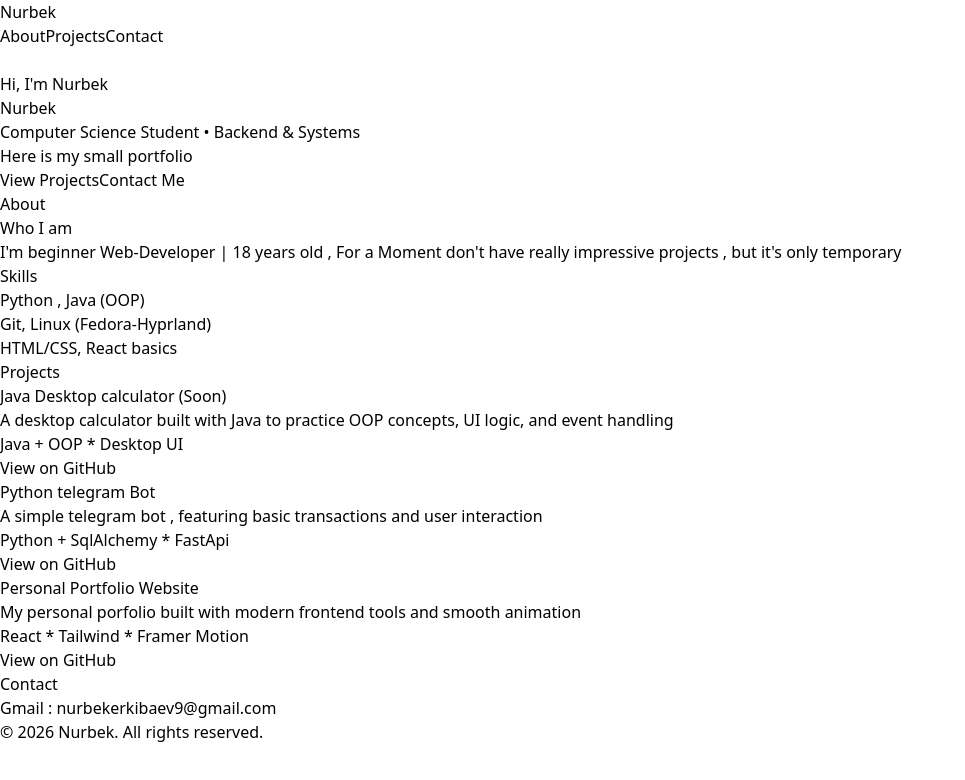
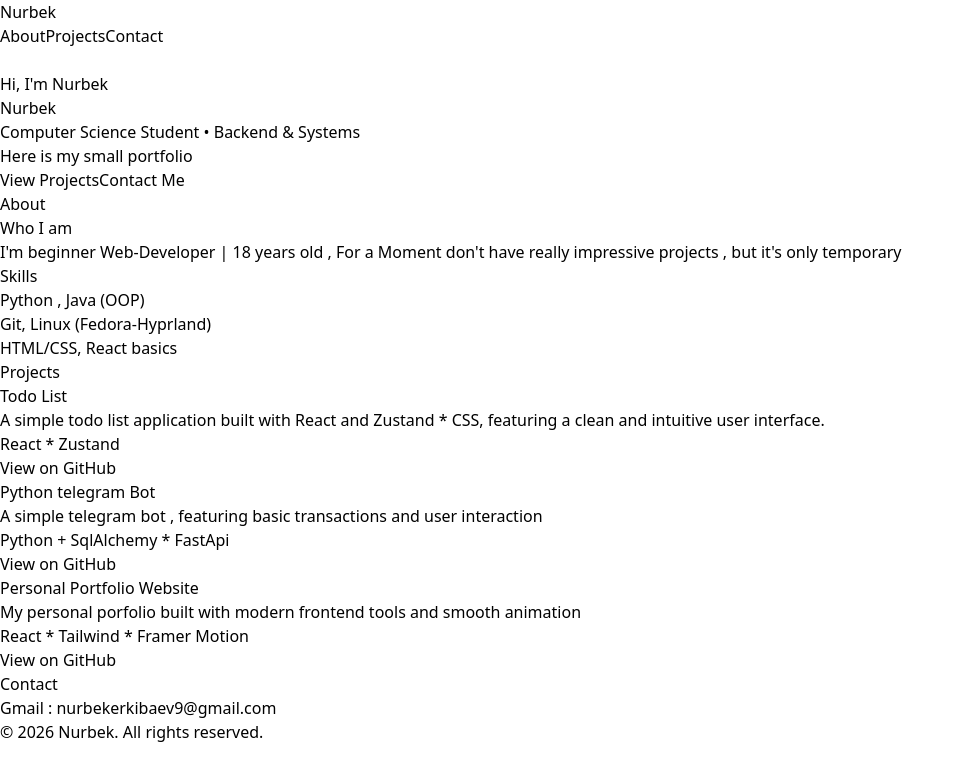
Before and after one commit to zoll-h1/Portfolio, a React (Vite) app: page / in a window 1280 px wide. Shown: the top 780 px of the page, without its empty margins (0-965 px from the left). Built offline with nearby package versions, Linux system fonts and the light colour scheme.

Commit message:
Changing the project

```diff
--- a/src/components/layout/Projects.jsx
+++ b/src/components/layout/Projects.jsx
@@ -2,13 +2,13 @@ import GlassCard from "../ui/GlassCard";
 // eslint-disable-next-line no-unused-vars
 import { motion } from "framer-motion";
 const demoProjects = [
-  { title : "Java Desktop calculator (Soon)",
-    desc:"A desktop calculator built with Java to practice OOP concepts, UI logic, and event handling",
-    link:"#",
-    tech:"Java + OOP * Desktop UI",
+  { title : "Todo List",
+    desc:"A simple todo list application built with React and Zustand * CSS, featuring a clean and intuitive user interface.",
+    link:"https://github.com/zoll-h1/todo-list.git",
+    tech:"React * Zustand",
   },
   { title : "Python telegram Bot",
-    desc:"A simple telegram bot ,  featuring basic transactions and user interaction",
+    desc:"A simple telegram bot , featuring basic transactions and user interaction",
     link:"https://github.com/zoll-h1/telegram-bot.git",
     tech:"Python + SqlAlchemy *  FastApi",
   },
```
Also changed, not shown: requirements.txt (added).
